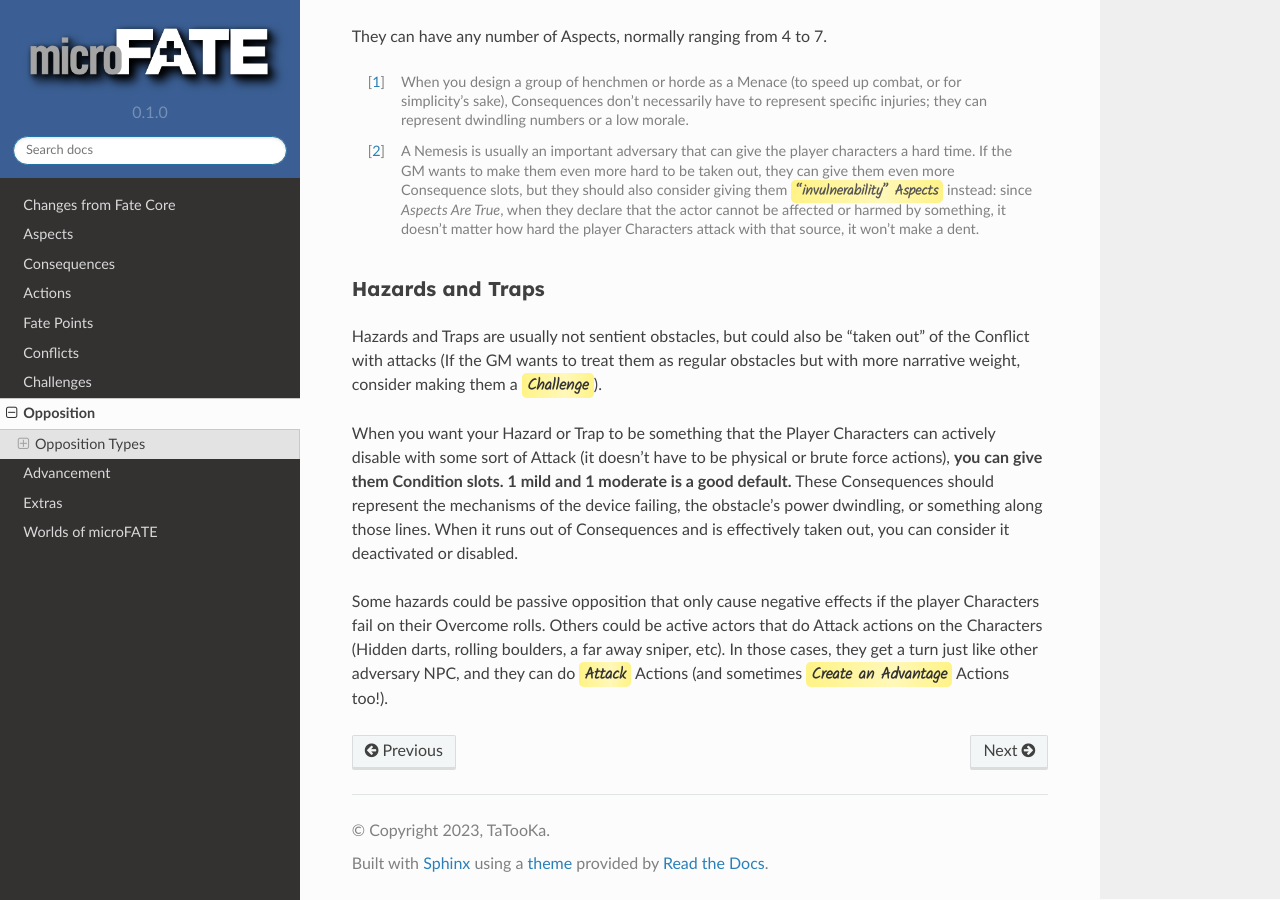
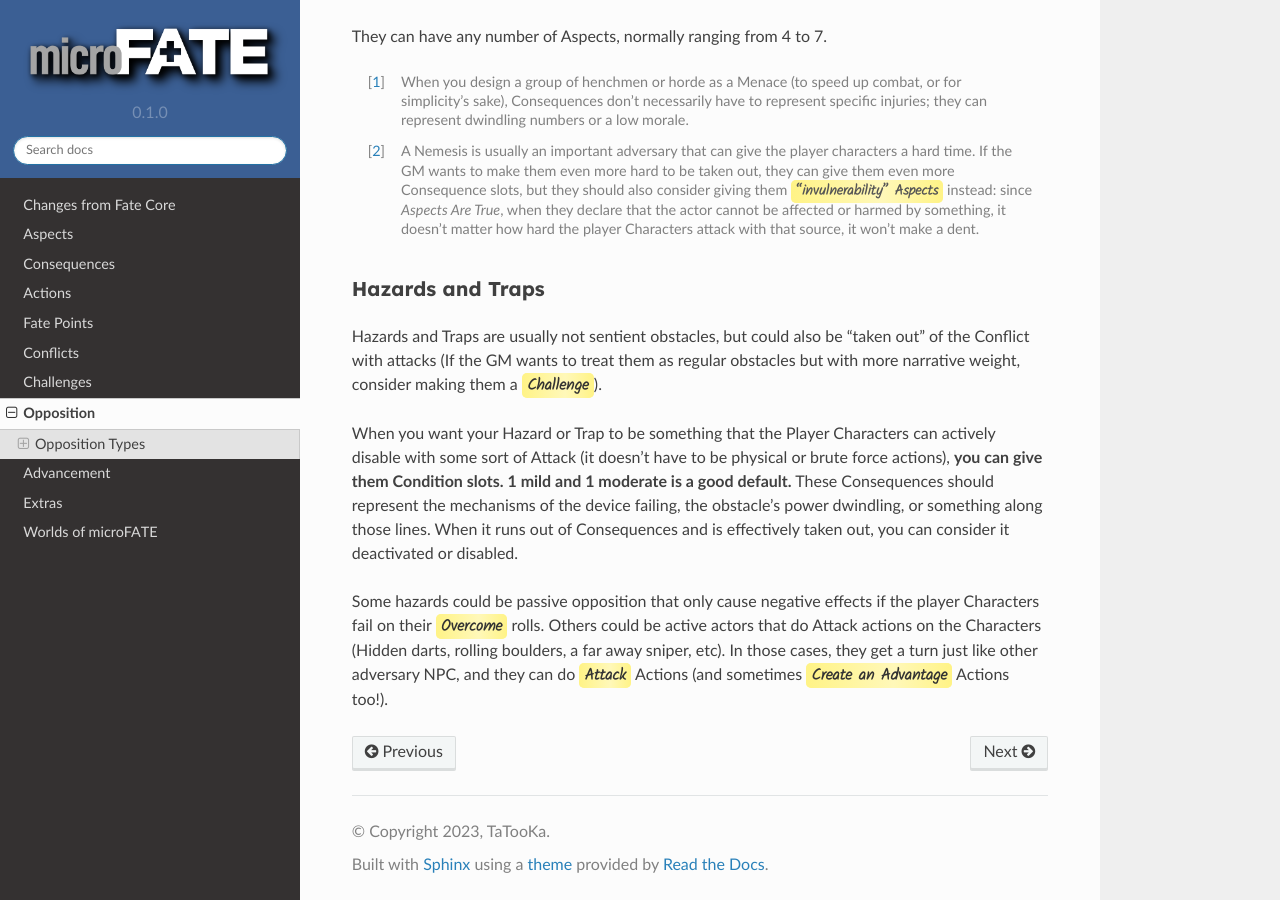
Before and after one commit to TaTooKa/microfate, a Sphinx documentation site: the page built from docs/source/pages/opposition.rst, in a window 1280 px wide and 900 px high, scrolled down 646 px. Built offline with Sphinx 7.4.7 and the Read the Docs theme 2.0.0, drawn with Linux system fonts in a browser that asks for light colours; cross-references to code outside the pages are shown as plain code; some of the changed lines change nothing that is shown.

Commit message:
add new ref.

```diff
--- a/docs/source/pages/opposition.rst
+++ b/docs/source/pages/opposition.rst
@@ -47,7 +47,7 @@ out of Consequences and is effectively taken out, you can consider it
 deactivated or disabled.
 
 Some hazards could be passive opposition that only cause negative
-effects if the player Characters fail on their Overcome rolls. Others
+effects if the player Characters fail on their :hoverxref:`Overcome <overcome-action>` rolls. Others
 could be active actors that do Attack actions on the Characters (Hidden
 darts, rolling boulders, a far away sniper, etc). In those cases, they
 get a turn just like other adversary NPC, and they can do :hoverxref:`Attack <attack-action>` Actions
```
